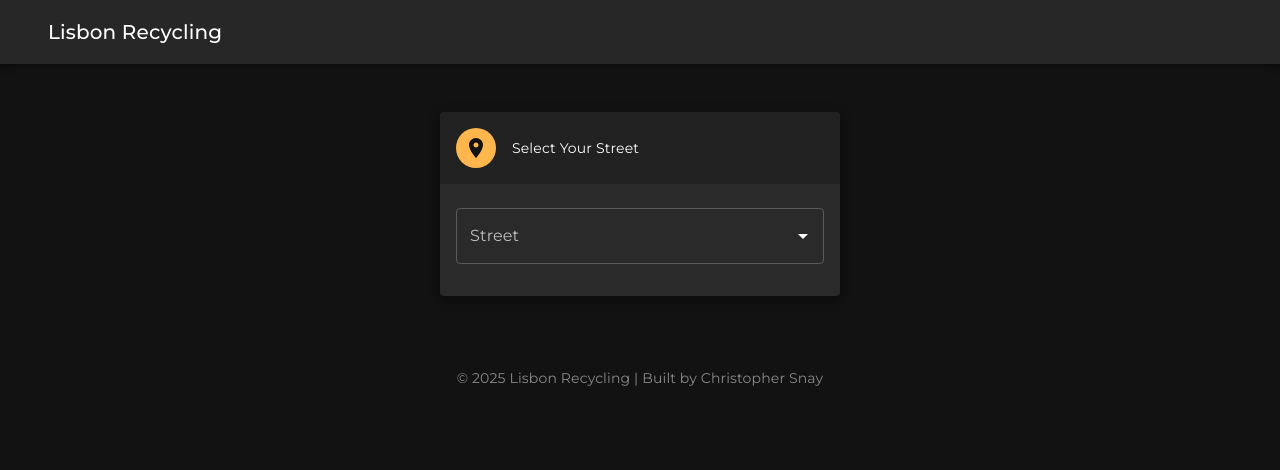
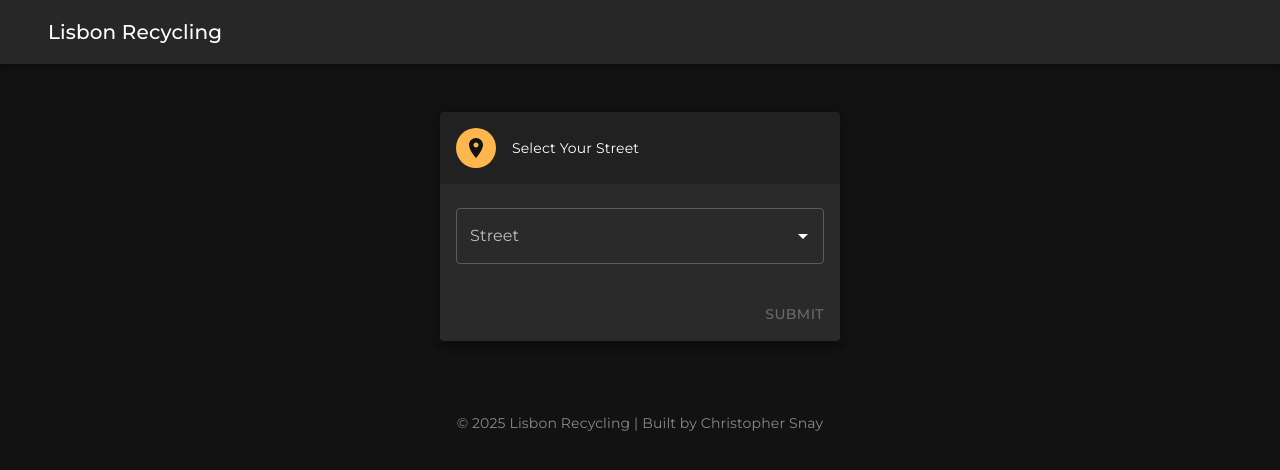
Before and after one commit to ChristopherSnay/lisbon-recycling, a React (Vite) app: page /street in a window 1280 px wide. Shown: the top 470 px of the page. Built offline with nearby package versions, Linux system fonts and the light colour scheme; some icons are missing.

Commit message:
Adds a submit button to the street selection page so you can submit a previously saved street selection. Modifies street selection behavior so that it no longer automatically navigates on selection. You must click Submit to navigate. Adds some better ms clarity functionality.

```diff
--- a/package.json
+++ b/package.json
@@ -6,6 +6,7 @@
   "author": "Christopher Snay",
   "scripts": {
     "dev": "vite",
+    "start": "vite",
     "build": "tsc -b && vite build",
     "predeploy": "npm run build",
     "postbuild": "copy dist\\index.html dist\\404.html",
--- a/src/components/Header.tsx
+++ b/src/components/Header.tsx
@@ -1,9 +1,14 @@
 import RecyclingIcon from '@mui/icons-material/Recycling';
 import { AppBar, Toolbar, Typography } from '@mui/material';
 import { theme } from '../theme';
+import { trackClarityEvent } from '../utils/ClarityUtil';
 
 export default function Header() {
   const base = import.meta.env.BASE_URL?.replace(/\/$/, '') || '';
+
+  const handleBaseClick = () => {
+    trackClarityEvent('track', 'click', 'title');
+  }
 
   return (
     <AppBar position="static">
@@ -14,6 +19,7 @@ export default function Header() {
           component="a"
           href={`${base}/`}
           className="text-decoration-none text-white"
+          onClick={handleBaseClick}
         >
           Lisbon Recycling
         </Typography>
--- a/src/pages/MainPage.tsx
+++ b/src/pages/MainPage.tsx
@@ -16,6 +16,7 @@ import { useSavedStreet } from '../context/StreetContext';
 import useDayCalculator from '../hooks/useDayCalculator';
 import useDays from '../hooks/useDays';
 import useStreets from '../hooks/useStreets';
+import { trackClarityEvent } from '../utils/ClarityUtil';
 
 export default function MainPage() {
   const [anchorEl, setAnchorEl] = useState<null | HTMLElement>(null);
@@ -28,10 +29,12 @@ export default function MainPage() {
   const navigate = useNavigate();
 
   const handleMenuClick = (event: React.MouseEvent<HTMLElement>): void => {
+    trackClarityEvent('track', 'click', 'menu_open');
     setAnchorEl(event.currentTarget);
   };
 
   const handleStreetChange = (): void => {
+    trackClarityEvent('track', 'click', 'change_street');
     setAnchorEl(null);
     navigate('/street');
   };
--- a/src/pages/StreetPage.tsx
+++ b/src/pages/StreetPage.tsx
@@ -2,7 +2,9 @@ import { LocationOn } from '@mui/icons-material';
 import {
   Autocomplete,
   Avatar,
+  Button,
   Card,
+  CardActions,
   CardContent,
   CardHeader,
   TextField,
@@ -24,12 +26,24 @@ export default function StreetPage() {
   const handleStreetChange = (_event: any, newValue: Street | null) => {
     if (newValue?.id !== null && newValue?.id !== undefined) {
       setSavedStreetId(newValue.id);
+      trackClarityEvent('track', 'click', 'select_street');
       trackClarityEvent('set', 'street', newValue.name);
-      navigate('/');
     } else {
       setSavedStreetId(null);
     }
   };
+
+  const handleSubmit = () => {
+    if (!savedStreetId) return;
+
+    const selectedStreet = streets.find((s) => s.id === savedStreetId);
+
+    if (!selectedStreet) return;
+
+    trackClarityEvent('track', 'click', 'submit');
+    trackClarityEvent('set', 'street', selectedStreet.name);
+    navigate('/');
+  }
 
   useEffect(() => {
     const selectedStreet = streets.find((s) => s.id === savedStreetId);
@@ -84,6 +98,9 @@ export default function StreetPage() {
             />
           )}
         </CardContent>
+        <CardActions className="justify-content-end">
+          <Button onClick={handleSubmit} disabled={!savedStreetId}>submit</Button>
+        </CardActions>
       </Card>
     </section>
   );
```
